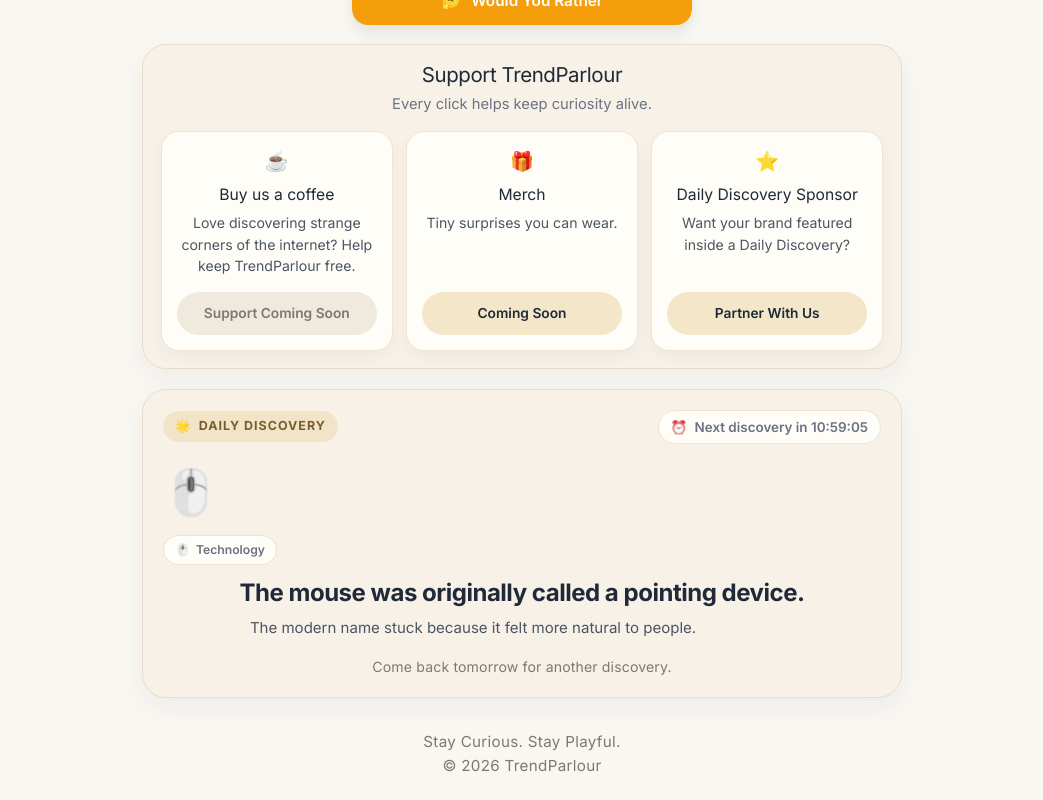
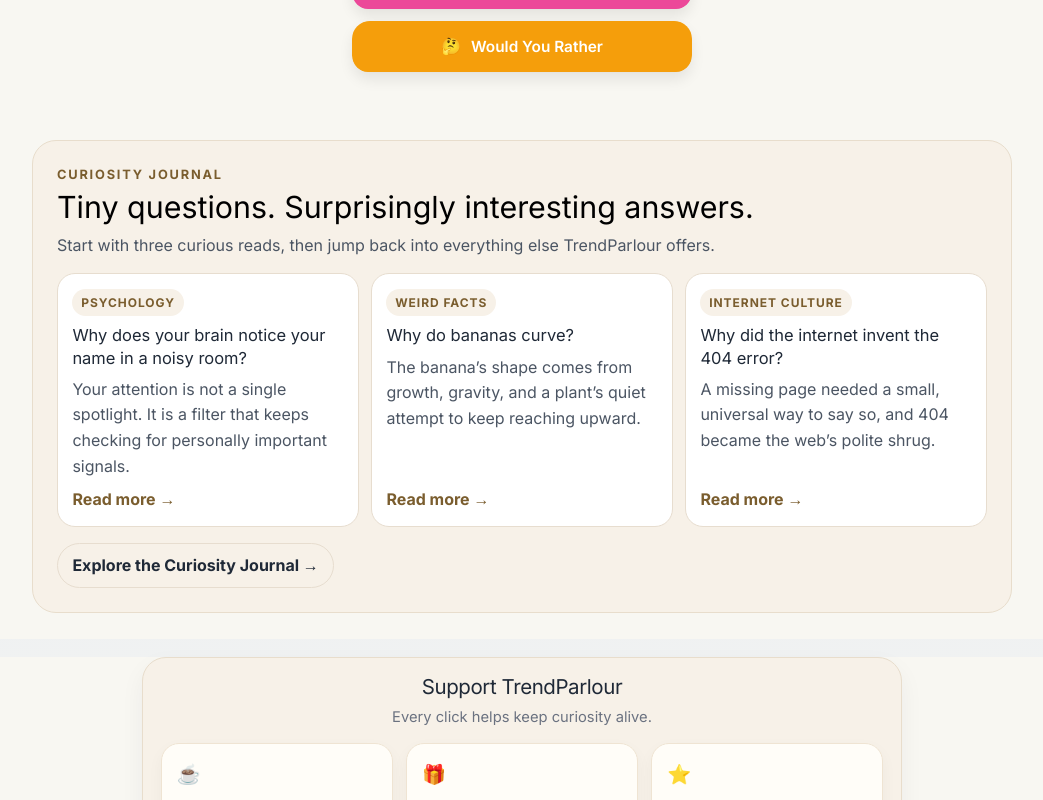
Before and after one commit to OND2026/trendparlour-active, a Next.js app in the folder TrendParlour2-main/: page / in a window 1280 px wide. Shown: the part 660-1460 px from the top of the page, without its empty margins (118-1161 px from the left). Built offline with nearby package versions, Linux system fonts and the light colour scheme.

Commit message:
Integrate Curiosity Journal into homepage

```diff
--- a/TrendParlour2-main/app/components/Hero.tsx
+++ b/TrendParlour2-main/app/components/Hero.tsx
@@ -3,8 +3,6 @@
 import { motion, useReducedMotion } from "framer-motion";
 import { useState } from "react";
 import CuriosityButton from "./CuriosityButton";
-import DailyDiscovery from "./DailyDiscovery";
-import SupportTrendParlour from "./SupportTrendParlour";
 import WelcomeBubble from "./WelcomeBubble";
 import homeButtons from "../data/homeButtons";
 
@@ -139,24 +137,7 @@ export default function Hero() {
           ))}
         </motion.div>
 
-        <SupportTrendParlour />
-        <DailyDiscovery />
       </div>
-
-      <footer
-        style={{
-          marginTop: "2rem",
-          textAlign: "center",
-          color: "#7A7A72",
-          fontSize: "0.95rem",
-          lineHeight: 1.6,
-          letterSpacing: "0.02em",
-          paddingBottom: "0.5rem",
-        }}
-      >
-        <div>Stay Curious. Stay Playful.</div>
-        <div>© 2026 TrendParlour</div>
-      </footer>
     </section>
   );
 }
--- /dev/null
+++ b/TrendParlour2-main/app/components/HomeJournalSpotlight.tsx
@@ -0,0 +1,136 @@
+import Link from "next/link";
+import { JournalEntry } from "../data/journalEntries";
+
+type HomeJournalSpotlightProps = {
+  entries: JournalEntry[];
+};
+
+export default function HomeJournalSpotlight({ entries }: HomeJournalSpotlightProps) {
+  if (!entries.length) {
+    return null;
+  }
+
+  return (
+    <section
+      className="journal-spotlight"
+      aria-labelledby="home-curiosity-journal"
+      style={{
+        background: "#F8F7F2",
+        padding: "0 1rem 1.65rem",
+      }}
+    >
+      <div
+        style={{
+          maxWidth: "980px",
+          margin: "0 auto",
+          borderRadius: "24px",
+          border: "1px solid #E8DDCC",
+          background: "#F7F1E8",
+          padding: "clamp(1rem, 3vw, 1.5rem)",
+        }}
+      >
+        <header style={{ marginBottom: "0.95rem" }}>
+          <p
+            style={{
+              margin: "0 0 0.3rem",
+              color: "#7A5D2E",
+              fontSize: "0.8rem",
+              fontWeight: 700,
+              letterSpacing: "0.14em",
+              textTransform: "uppercase",
+            }}
+          >
+            Curiosity Journal
+          </p>
+          <h2
+            id="home-curiosity-journal"
+            style={{ margin: "0 0 0.4rem", fontSize: "clamp(1.4rem, 3.2vw, 1.9rem)", lineHeight: 1.2 }}
+          >
+            Tiny questions. Surprisingly interesting answers.
+          </h2>
+          <p style={{ margin: 0, color: "#4B5563", lineHeight: 1.65, maxWidth: "720px" }}>
+            Start with three curious reads, then jump back into everything else TrendParlour offers.
+          </p>
+        </header>
+
+        <div style={{ display: "grid", gridTemplateColumns: "repeat(auto-fit, minmax(210px, 1fr))", gap: "0.75rem" }}>
+          {entries.map((entry) => (
+            <article
+              key={entry.slug}
+              style={{
+                borderRadius: "18px",
+                border: "1px solid #E7DDCF",
+                background: "#FFFFFF",
+                padding: "0.9rem",
+                display: "flex",
+                flexDirection: "column",
+                gap: "0.5rem",
+              }}
+            >
+              <div>
+                <span
+                  style={{
+                    display: "inline-block",
+                    borderRadius: "999px",
+                    background: "#F7F1E8",
+                    color: "#7A5D2E",
+                    fontSize: "0.75rem",
+                    fontWeight: 700,
+                    letterSpacing: "0.08em",
+                    textTransform: "uppercase",
+                    padding: "0.28rem 0.55rem",
+                  }}
+                >
+                  {entry.category}
+                </span>
+              </div>
+              <h3 style={{ margin: 0, fontSize: "1.03rem", lineHeight: 1.35 }}>
+                <Link
+                  className="journal-spotlight-link"
+                  href={`/journal/${entry.slug}`}
+                  style={{ color: "#1F2937", textDecoration: "none" }}
+                  aria-label={`Read article: ${entry.title}`}
+                >
+                  {entry.title}
+                </Link>
+              </h3>
+              <p style={{ margin: 0, color: "#4B5563", lineHeight: 1.6, flex: 1 }}>{entry.excerpt}</p>
+              <Link
+                className="journal-spotlight-link"
+                href={`/journal/${entry.slug}`}
+                style={{
+                  textDecoration: "none",
+                  color: "#7A5D2E",
+                  fontWeight: 700,
+                  alignSelf: "flex-start",
+                }}
+                aria-label={`Explore article: ${entry.title}`}
+              >
+                Read more →
+              </Link>
+            </article>
+          ))}
+        </div>
+
+        <div style={{ marginTop: "1rem" }}>
+          <Link
+            className="journal-spotlight-link"
+            href="/journal"
+            style={{
+              textDecoration: "none",
+              color: "#1F2937",
+              fontWeight: 700,
+              border: "1px solid #E7DDCF",
+              borderRadius: "999px",
+              padding: "0.6rem 0.9rem",
+              display: "inline-flex",
+              background: "#F7F1E8",
+            }}
+          >
+            Explore the Curiosity Journal →
+          </Link>
+        </div>
+      </div>
+    </section>
+  );
+}
--- a/TrendParlour2-main/app/globals.css
+++ b/TrendParlour2-main/app/globals.css
@@ -25,3 +25,9 @@ body {
     )
     rgb(var(--background-start-rgb));
 }
+
+.journal-spotlight .journal-spotlight-link:focus-visible {
+  outline: 2px solid #7a5d2e;
+  outline-offset: 3px;
+  border-radius: 8px;
+}
--- a/TrendParlour2-main/app/journal/[slug]/page.tsx
+++ b/TrendParlour2-main/app/journal/[slug]/page.tsx
@@ -65,13 +65,17 @@ export default function JournalArticlePage({ params }: JournalArticlePageProps)
   }
 
   const relatedEntries = getRelatedEntries(entry.slug);
+  const nextJournalHref = relatedEntries[0] ? `/journal/${relatedEntries[0].slug}` : "/journal";
 
   return (
     <main style={{ minHeight: "100vh", background: "#F8F7F2", color: "#1F2937" }}>
       <div style={{ maxWidth: "860px", margin: "0 auto", padding: "clamp(1rem, 3vw, 2rem)" }}>
-        <nav style={{ marginBottom: "1rem" }}>
+        <nav style={{ marginBottom: "1rem", display: "flex", flexWrap: "wrap", gap: "0.8rem" }}>
+          <Link href="/" style={{ color: "#4B5563", textDecoration: "none", fontWeight: 600 }}>
+            ← Back to TrendParlour
+          </Link>
           <Link href="/journal" style={{ color: "#7A5D2E", textDecoration: "none", fontWeight: 700 }}>
-            ← Back to the Journal
+            Back to Curiosity Journal
           </Link>
         </nav>
 
@@ -132,6 +136,21 @@ export default function JournalArticlePage({ params }: JournalArticlePageProps)
               </div>
             </section>
           ) : null}
+
+          <section style={{ marginTop: "1rem", padding: "0.95rem", borderRadius: "16px", border: "1px solid #E8DDCC", background: "#FFFDF8" }}>
+            <h2 style={{ margin: "0 0 0.5rem", fontSize: "1rem" }}>Keep the curiosity going</h2>
+            <div style={{ display: "flex", flexWrap: "wrap", gap: "0.75rem" }}>
+              <Link href={nextJournalHref} style={{ textDecoration: "none", color: "#1F2937", fontWeight: 700 }}>
+                Explore another curiosity →
+              </Link>
+              <Link href="/journal" style={{ textDecoration: "none", color: "#7A5D2E", fontWeight: 700 }}>
+                Back to Curiosity Journal →
+              </Link>
+              <Link href="/" style={{ textDecoration: "none", color: "#4B5563", fontWeight: 600 }}>
+                Return to TrendParlour →
+              </Link>
+            </div>
+          </section>
         </article>
       </div>
     </main>
--- a/TrendParlour2-main/app/journal/category/[slug]/page.tsx
+++ b/TrendParlour2-main/app/journal/category/[slug]/page.tsx
@@ -48,9 +48,12 @@ export default function JournalCategoryPage({ params }: JournalCategoryPageProps
   return (
     <main style={{ minHeight: "100vh", background: "#F8F7F2", color: "#1F2937" }}>
       <div style={{ maxWidth: "980px", margin: "0 auto", padding: "clamp(1rem, 3vw, 2rem)" }}>
-        <nav style={{ marginBottom: "1rem" }}>
+        <nav style={{ marginBottom: "1rem", display: "flex", flexWrap: "wrap", gap: "0.8rem" }}>
+          <Link href="/" style={{ color: "#4B5563", textDecoration: "none", fontWeight: 600 }}>
+            ← Back to TrendParlour
+          </Link>
           <Link href="/journal" style={{ color: "#7A5D2E", textDecoration: "none", fontWeight: 700 }}>
-            ← Back to the journal
+            Back to Curiosity Journal
           </Link>
         </nav>
 
--- a/TrendParlour2-main/app/journal/page.tsx
+++ b/TrendParlour2-main/app/journal/page.tsx
@@ -25,6 +25,12 @@ export default function JournalPage() {
   return (
     <main style={{ minHeight: "100vh", background: "#F8F7F2", color: "#1F2937" }}>
       <div style={{ maxWidth: "980px", margin: "0 auto", padding: "clamp(1rem, 3vw, 2rem)" }}>
+        <nav style={{ marginBottom: "1rem" }}>
+          <Link href="/" style={{ color: "#7A5D2E", textDecoration: "none", fontWeight: 700 }}>
+            ← Back to TrendParlour
+          </Link>
+        </nav>
+
         <header style={{ marginBottom: "1.5rem" }}>
           <p style={{ margin: "0 0 0.45rem", color: "#7A5D2E", fontSize: "0.8rem", fontWeight: 700, letterSpacing: "0.14em", textTransform: "uppercase" }}>
             Curiosity Journal
--- a/TrendParlour2-main/app/page.tsx
+++ b/TrendParlour2-main/app/page.tsx
@@ -1,5 +1,9 @@
 import type { Metadata } from 'next';
 import Hero from './components/Hero';
+import HomeJournalSpotlight from './components/HomeJournalSpotlight';
+import DailyDiscovery from './components/DailyDiscovery';
+import SupportTrendParlour from './components/SupportTrendParlour';
+import { journalEntries } from './data/journalEntries';
 
 export const metadata: Metadata = {
   title: 'TrendParlour | Playful Curiosity Experiences',
@@ -26,5 +30,45 @@ export const metadata: Metadata = {
 };
 
 export default function Home() {
-  return <Hero />;
+  const preferredTitles = [
+    'Why does your brain notice your name in a noisy room?',
+    'Why do bananas curve?',
+    'Why did the internet invent the 404 error?',
+  ];
+
+  const preferredEntries = preferredTitles
+    .map((title) => journalEntries.find((entry) => entry.title === title))
+    .filter((entry): entry is (typeof journalEntries)[number] => Boolean(entry));
+
+  const fallbackEntries = journalEntries.filter(
+    (entry) => !preferredEntries.some((preferred) => preferred.slug === entry.slug)
+  );
+
+  const featuredEntries = [...preferredEntries, ...fallbackEntries].slice(0, 3);
+
+  return (
+    <>
+      <Hero />
+      <HomeJournalSpotlight entries={featuredEntries} />
+      <section style={{ background: '#F8F7F2', padding: '0 1rem 1.25rem' }}>
+        <SupportTrendParlour />
+        <DailyDiscovery />
+
+        <footer
+          style={{
+            marginTop: '2rem',
+            textAlign: 'center',
+            color: '#7A7A72',
+            fontSize: '0.95rem',
+            lineHeight: 1.6,
+            letterSpacing: '0.02em',
+            paddingBottom: '0.5rem',
+          }}
+        >
+          <div>Stay Curious. Stay Playful.</div>
+          <div>© 2026 TrendParlour</div>
+        </footer>
+      </section>
+    </>
+  );
 }
```
